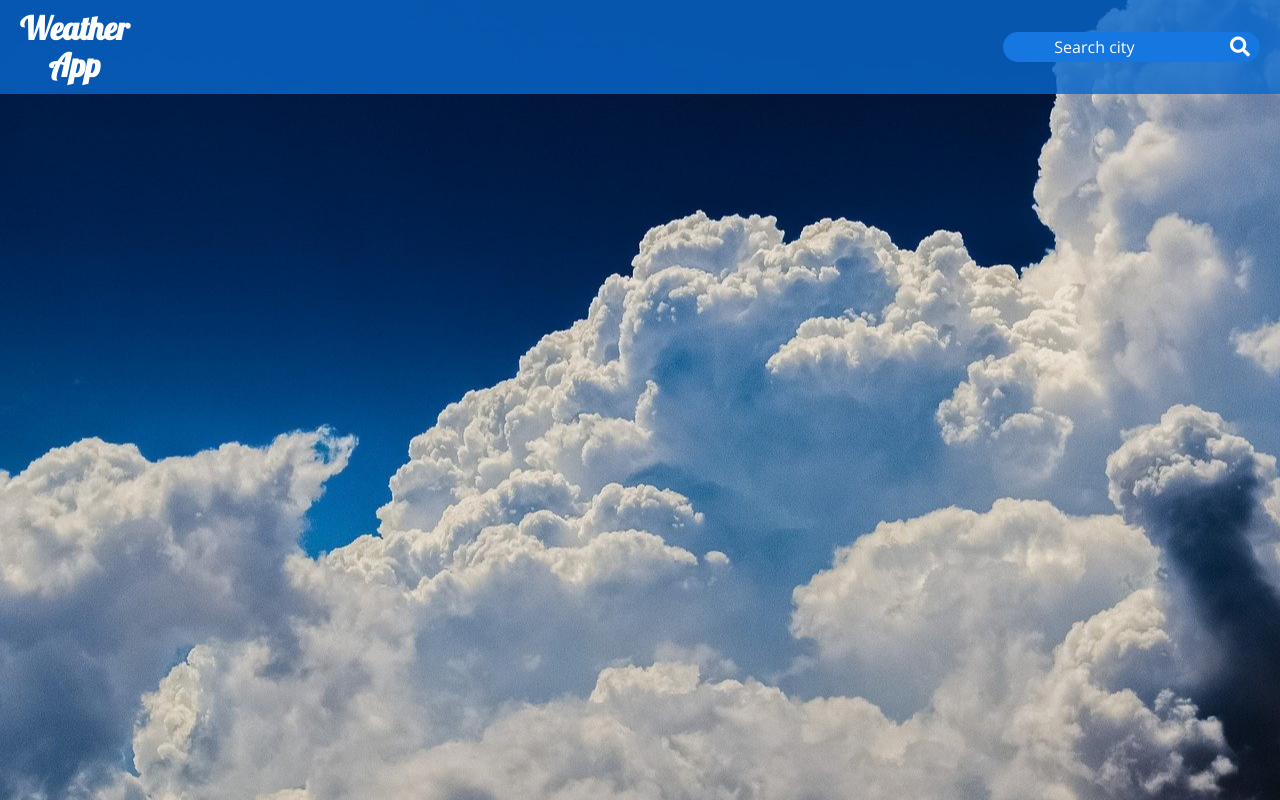
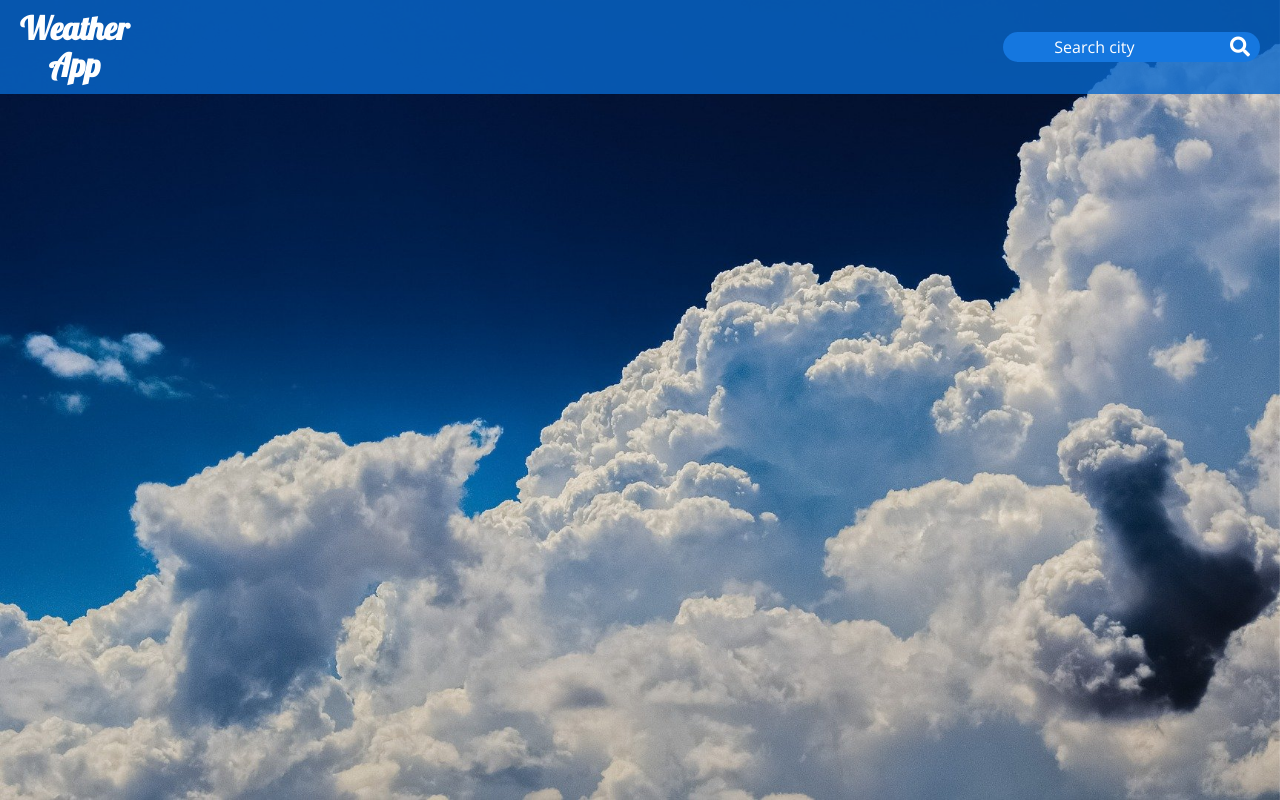
Before and after one commit to pablodamianberdun/weather-app, a React (Create React App) app: page / in a window 1280 px wide. Built offline with nearby package versions, Linux system fonts and the light colour scheme.

Commit message:
new favicon and title

```diff
--- a/public/index.html
+++ b/public/index.html
@@ -2,7 +2,7 @@
 <html lang="en">
   <head>
     <meta charset="utf-8" />
-	<link rel="icon" href="%PUBLIC_URL%/favicon.ico" />
+	<link rel="icon" href="./favicon.svg" />
 	<link rel="stylesheet" href="https://cdnjs.cloudflare.com/ajax/libs/font-awesome/5.15.2/css/all.min.css" integrity="sha512-HK5fgLBL+xu6dm/Ii3z4xhlSUyZgTT9tuc/hSrtw6uzJOvgRr2a9jyxxT1ely+B+xFAmJKVSTbpM/CuL7qxO8w==" crossorigin="anonymous" />
     <meta name="viewport" content="width=device-width, initial-scale=1" />
     <meta name="theme-color" content="#000000" />
@@ -25,7 +25,7 @@
       work correctly both with client-side routing and a non-root public URL.
       Learn how to configure a non-root public URL by running `npm run build`.
     -->
-    <title>React App</title>
+    <title>Weather App</title>
   </head>
   <body>
     <noscript>You need to enable JavaScript to run this app.</noscript>
--- a/src/App.js
+++ b/src/App.js
@@ -9,8 +9,7 @@ const Background = styled.div`
     background-image: url(${background});
     background-repeat: no-repeat;
     background-attachment: fixed;
-    background-position: center;
-    background-size: auto;
+    background-size: cover;
 `;
 
 function App() {
```
Also changed, not shown: public/favicon.svg (added), 1 other file (tests, documents, lock files or other folders).
